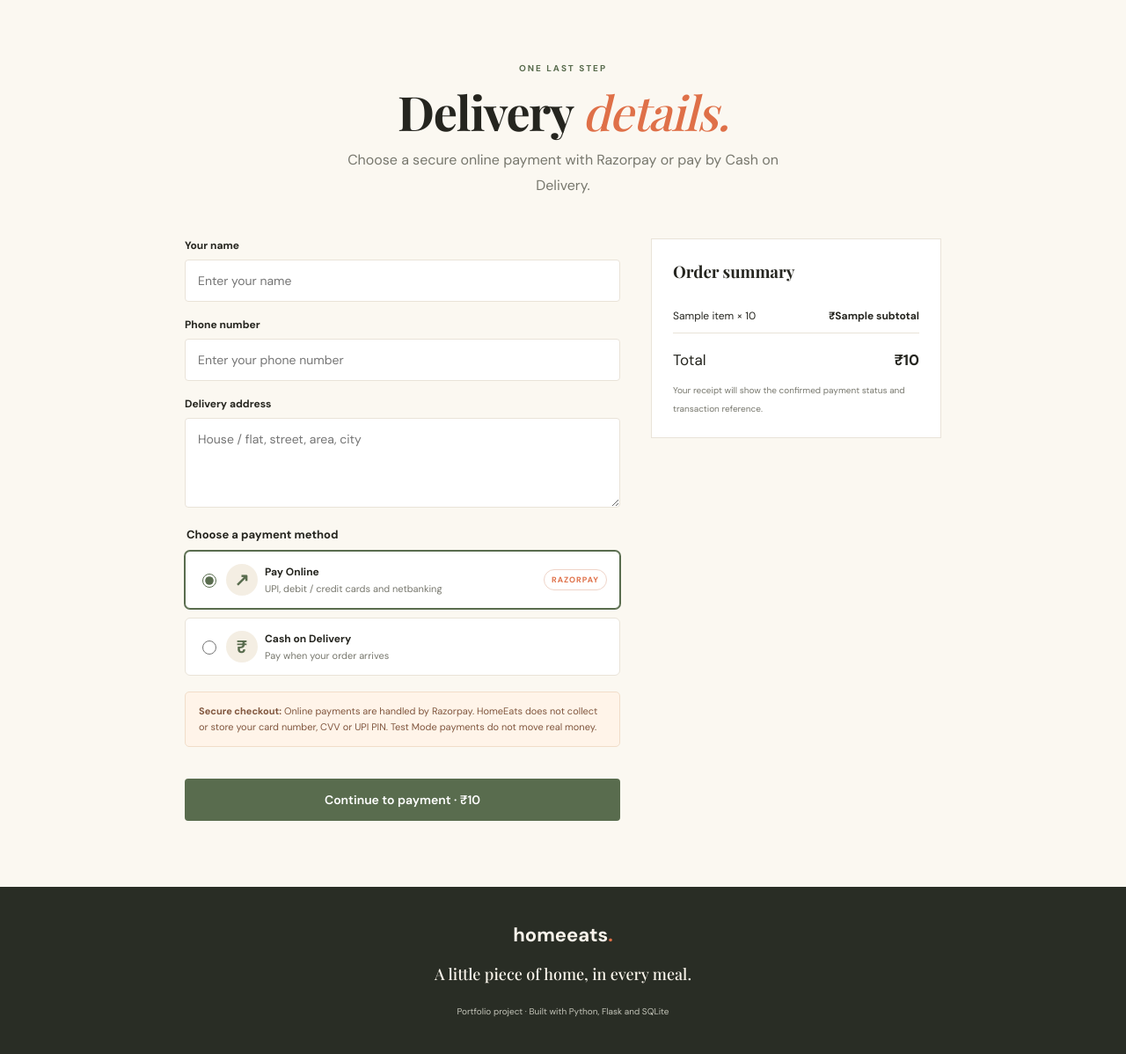
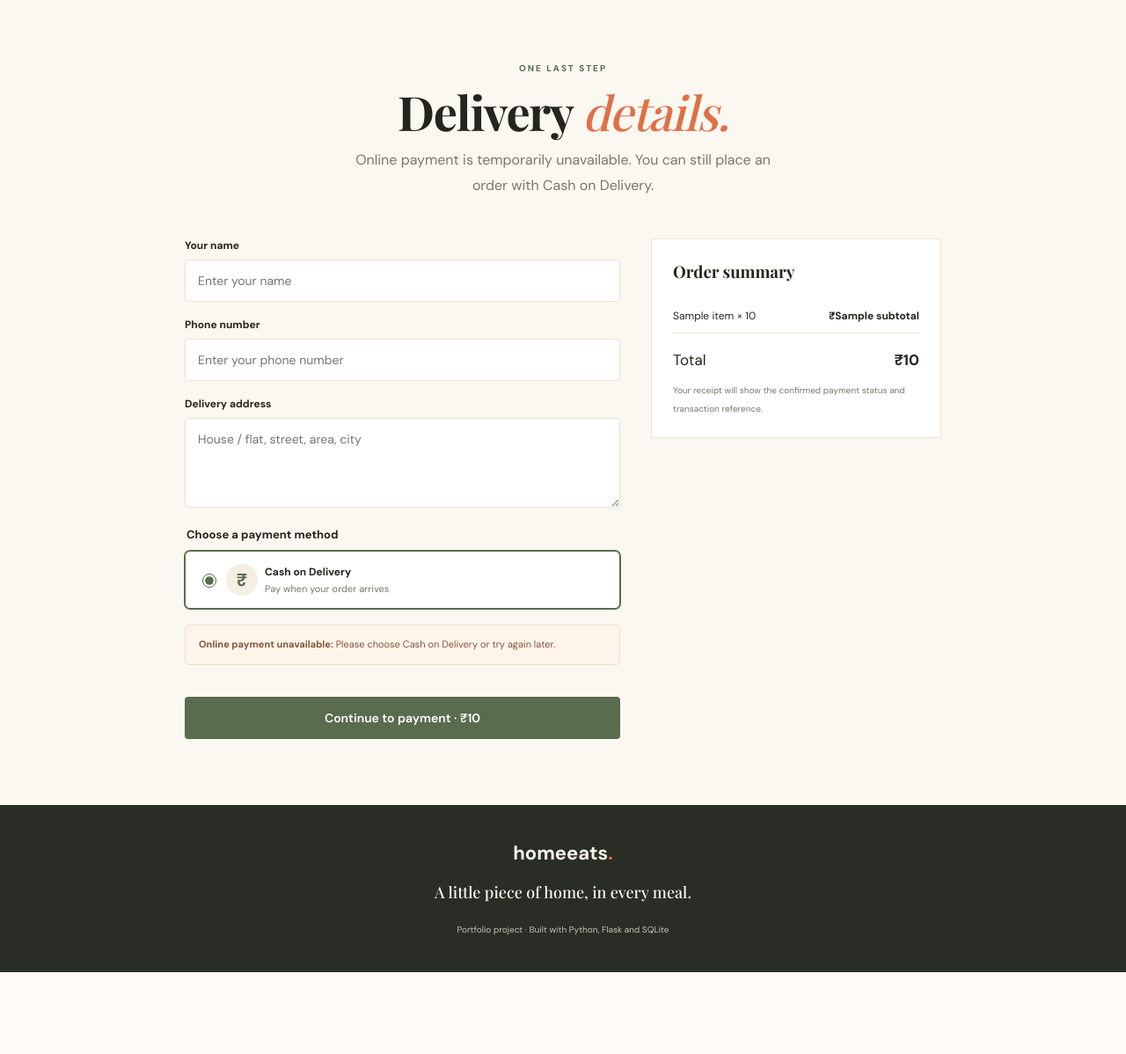
Before and after one commit to Mannn2105/Home--eats, a Flask app: template templates/checkout.html in a window 1280 px wide. Shown: the part 78-1276 px from the top of the page at 88% size. After the commit the page ends 1183 px from the top, so only its background shows below. Run offline with Flask 3, Linux system fonts and the light colour scheme; the template is opened without the code that fills it: most values are stand-ins (such as "Sample title", 1, 10 or a date in 2020); some libraries are stand-ins or nearby versions.

Commit message:
Show online checkout only when Razorpay credentials are configured

```diff
--- a/templates/checkout.html
+++ b/templates/checkout.html
@@ -4,7 +4,7 @@
 <section class="page-intro">
   <span class="eyebrow">ONE LAST STEP</span>
   <h1>Delivery <em>details.</em></h1>
-  <p>Choose a secure online payment with Razorpay or pay by Cash on Delivery.</p>
+  <p>{% if razorpay_enabled %}Choose a secure online payment with Razorpay or pay by Cash on Delivery.{% else %}Online payment is temporarily unavailable. You can still place an order with Cash on Delivery.{% endif %}</p>
 </section>
 <div class="checkout-layout">
   <form class="checkout-form" method="post">
@@ -15,19 +15,25 @@
 
     <fieldset class="payment-options">
       <legend>Choose a payment method</legend>
+      {% if razorpay_enabled %}
       <label class="payment-option">
         <input type="radio" name="payment_method" value="razorpay" checked>
         <span class="payment-icon">↗</span>
         <span><b>Pay Online</b><small>UPI, debit / credit cards and netbanking</small></span>
         <span class="payment-pill">RAZORPAY</span>
       </label>
+      {% endif %}
       <label class="payment-option">
-        <input type="radio" name="payment_method" value="cod">
+        <input type="radio" name="payment_method" value="cod" {% if not razorpay_enabled %}checked{% endif %}>
         <span class="payment-icon">₹</span>
         <span><b>Cash on Delivery</b><small>Pay when your order arrives</small></span>
       </label>
     </fieldset>
+    {% if razorpay_enabled %}
     <div class="demo-payment-note"><b>Secure checkout:</b> Online payments are handled by Razorpay. HomeEats does not collect or store your card number, CVV or UPI PIN. Test Mode payments do not move real money.</div>
+    {% else %}
+    <div class="demo-payment-note"><b>Online payment unavailable:</b> Please choose Cash on Delivery or try again later.</div>
+    {% endif %}
     <button class="btn" type="submit">Continue to payment · ₹{{ total }}</button>
   </form>
   <aside class="order-summary">
```
